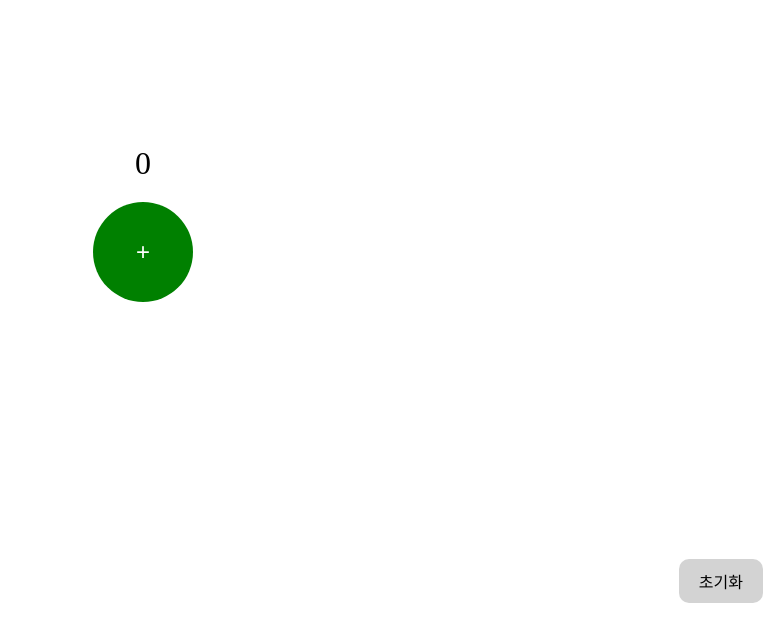
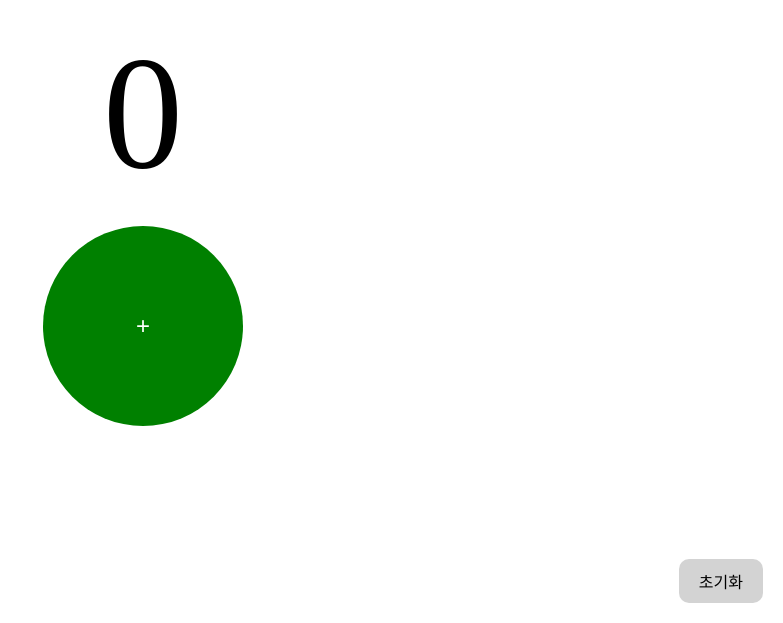
Before and after one commit to hangiri/oneway, a plain HTML site: page roundChk.html in a window 1280 px wide. Shown: the part 177-800 px from the top of the page, without its empty margins (497-1280 px from the left). Drawn offline with Linux system fonts and the light colour scheme.

Commit message:
Update roundChk.html
size fix

```diff
--- a/roundChk.html
+++ b/roundChk.html
@@ -14,7 +14,7 @@
             flex-direction: column;
         }
         #counter {
-            font-size: 2em;
+            font-size: 10em;
             color: black;
             margin-bottom: 20px;
         }
@@ -22,8 +22,8 @@
             background-color: green;
             border: none;
             border-radius: 50%;
-            width: 100px;
-            height: 100px;
+            width: 200px;
+            height: 200px;
             color: white;
             font-size: 1.5em;
             cursor: pointer;
```
